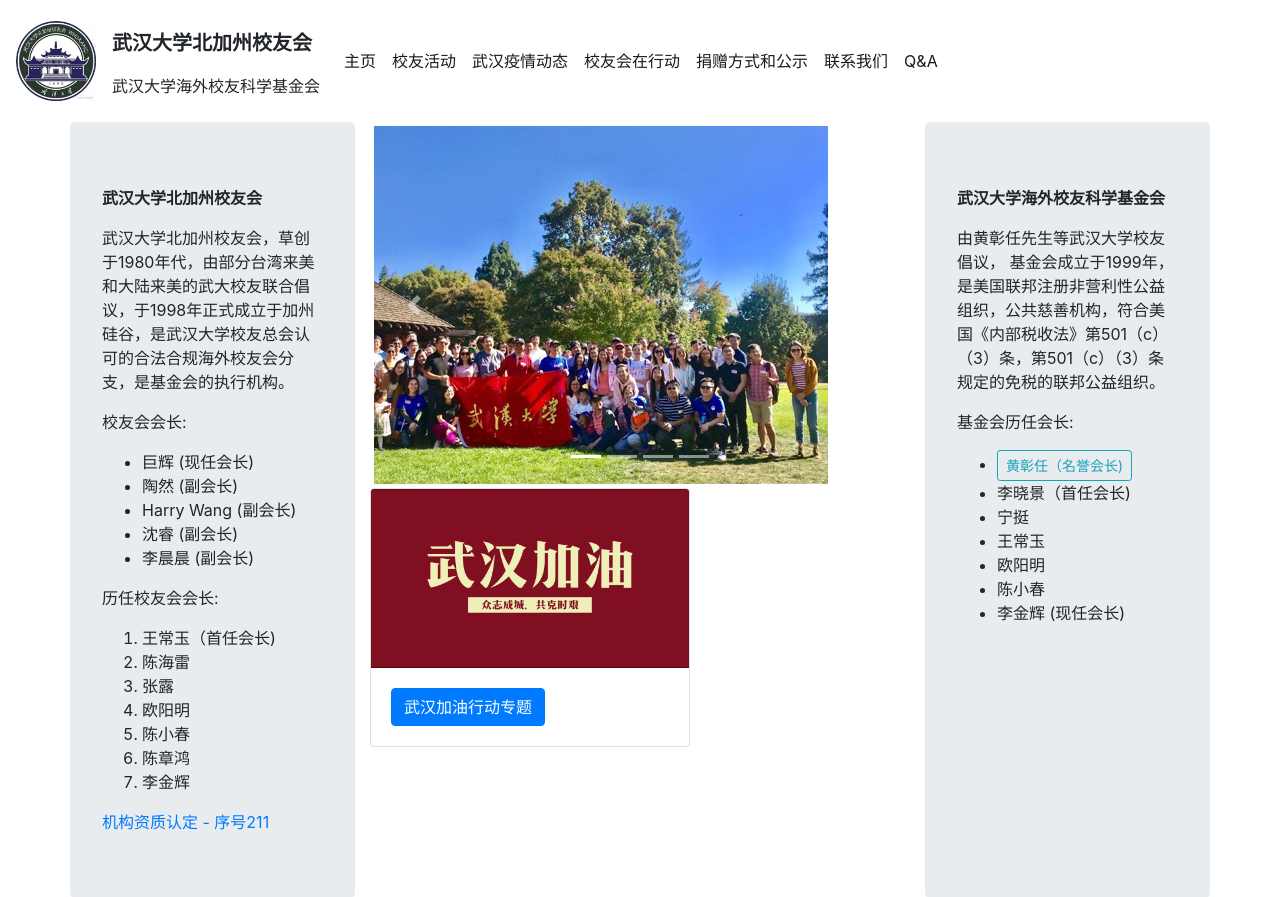
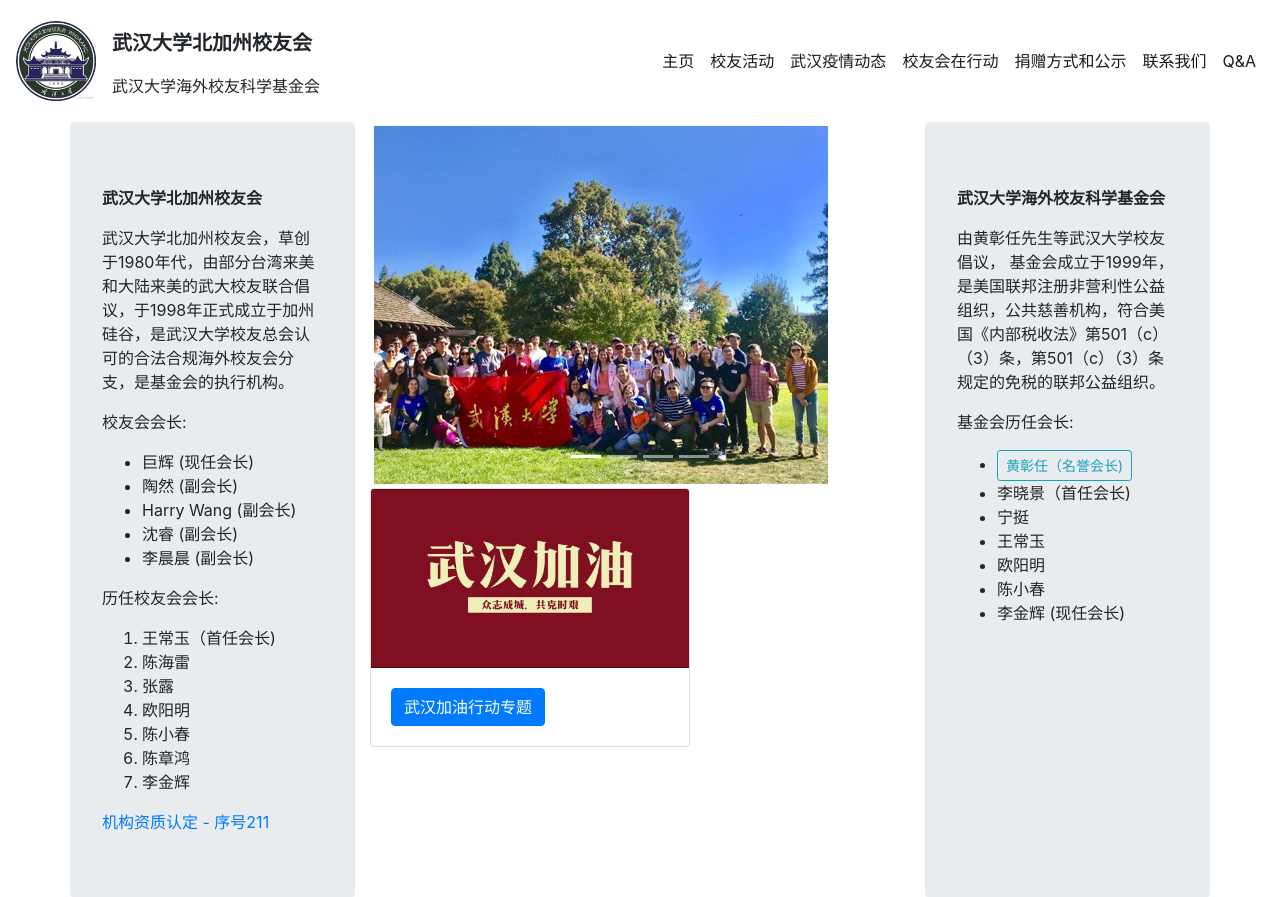
Before and after one commit to gaohongwei/wuhan_need_you, a Flask app: page / in a window 1280 px wide. Shown: the top 897 px of the page. Run offline with Flask 2, Linux system fonts and the light colour scheme; some libraries are stand-ins or nearby versions.

Commit message:
Moved nav bar to the right

```diff
--- a/app/templates/base.html
+++ b/app/templates/base.html
@@ -29,7 +29,7 @@
 	  	<button class="navbar-toggler" type="button" data-toggle="collapse" data-target="#navbarNav" aria-controls="navbarNav" aria-expanded="false" aria-label="Toggle navigation">
 	    <span class="navbar-toggler-icon"></span>
 	  	</button>
-	  	<div class="collapse navbar-collapse" id="navbarNav">
+	  	<div style="position:absolute; right:1em;" class="collapse navbar-collapse" id="navbarNav">
 	    	<ul class="navbar-nav">
 	    		{% for menu in menus %}
 	    			<li class="nav-item active">
```
